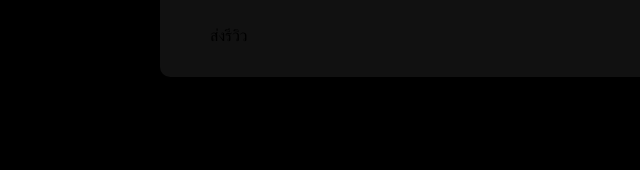
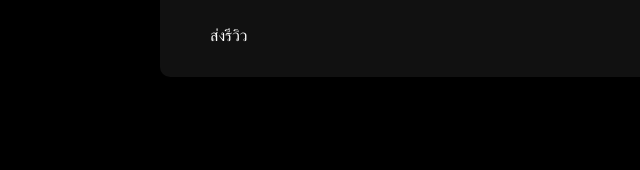
Before and after one commit to Archang1997/Chang11111, a plain HTML site: page index.html in a window 1280 px wide. Shown: the part 3469-3639 px from the top of the page, 0-640 px from the left. Drawn offline with nearby package versions, Linux system fonts and the light colour scheme.

Commit message:
Update index.html

```diff
--- a/index.html
+++ b/index.html
@@ -257,7 +257,7 @@
   <form onsubmit="addReview(event)">
     <input type="text" name="name" placeholder="ชื่อของคุณ" data-th="ชื่อของคุณ" data-en="Your Name" data-zh="您的名字" required style="color: black;" />
     <textarea name="review" rows="4" placeholder="รีวิวของคุณ" data-th="รีวิวของคุณ" data-en="Your Review" data-zh="您的评价" required style="color: black;"></textarea>
-    <button type="submit" style="padding:10px 30px; color: black;"
+    <button type="submit" style="padding:10px 30px; color: white;"
             data-th="ส่งรีวิว" data-en="Send Review" data-zh="发送评价">ส่งรีวิว</button>
   </form>
 </section>
```
